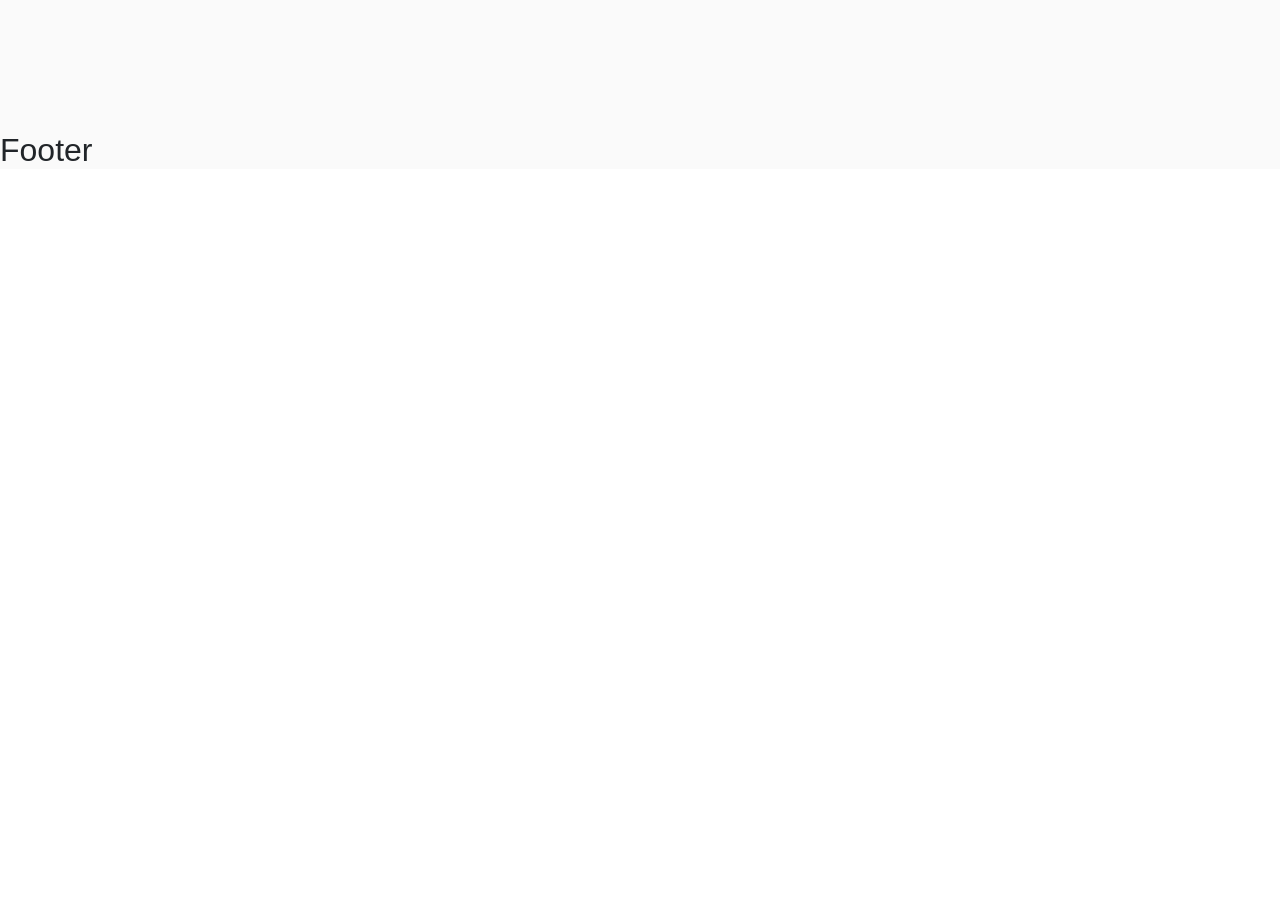
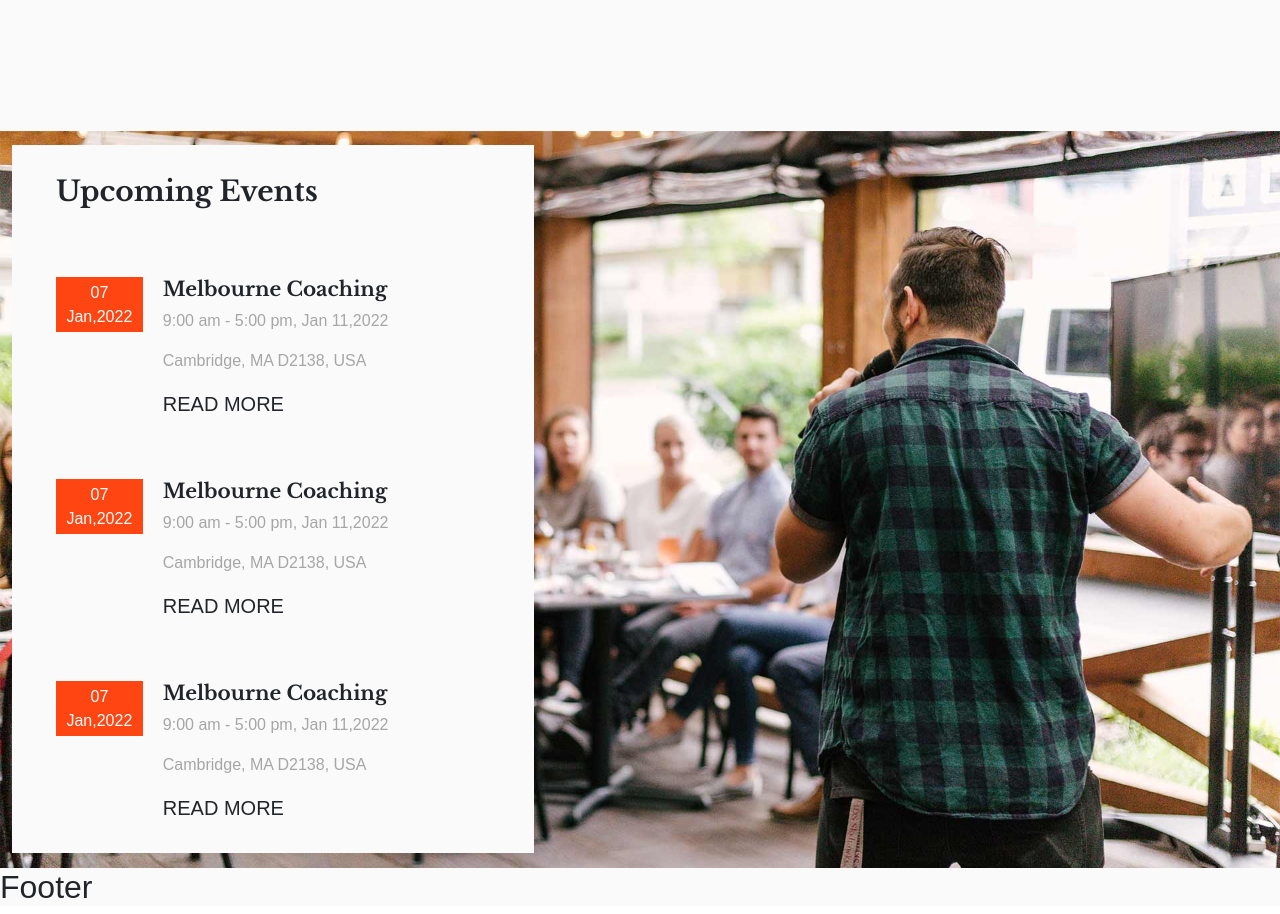
Before and after one commit to AntoCic/proj-html-vuejs, a Vue app: page / in a window 1280 px wide. Shown: the part 2280-3194 px from the top of the page. Before the commit the page ends 2457 px from the top, so only its background shows below. Built offline with nearby package versions, Linux system fonts and the light colour scheme.

Commit message:
ADDED events section

```diff
--- a/src/assets/scss/partials/_utilities.scss
+++ b/src/assets/scss/partials/_utilities.scss
@@ -2,6 +2,9 @@
 
 .text-orange {
     color: $orange;
+}
+.text-gray {
+    color: $gray;
 }
 
 .p-sct{
@@ -24,7 +27,7 @@
 
 .sct-sub-title {
     font-size: 20px;
-    color: #a6a6a6;
+    color: $gray;
 }
 
 .sct-sub-line::after {
--- a/src/assets/scss/partials/_variables.scss
+++ b/src/assets/scss/partials/_variables.scss
@@ -1,6 +1,7 @@
 $font-stack: Arial, Helvetica, sans-serif;
 
 $orange: #FF4612;
+$gray: #a6a6a6;
 $bg-light-gray: #FAFAFA;
 $text-black: #1E1E1E;
 $bg-black: #1E1C1C;
--- a/src/components/AppMain.vue
+++ b/src/components/AppMain.vue
@@ -3,6 +3,13 @@
         <SctHero />
         <SctSpecialties />
         <SctFounder />
+        <SctEvents />
+        <SctLeader />
+        <SctNews />
+        <SctTestimonials />
+        <SctVideos />
+        <SctContact />
+        <SctPartners />
 
 
     </main>
--- a/src/components/SctEvents.vue
+++ b/src/components/SctEvents.vue
@@ -1,10 +1,113 @@
 <template>
-    <section class="  w-100">
+    <section class="events w-100 position-relative">
+        <img class="w-100" src="/src/assets/img/h1-img-09.jpg ">
+        <div class="ms_container-md d-flex align-items-center">
+            <div class="box-list">
+                <div class="list-items">
+                    <h2 class="sct-title no-dot">Upcoming Events</h2>
+                </div>
+                <div class="list-items">
+                    <div class="lc-data">
+                        <p class="mb-0">07</p>
+                        <p class="mb-0">Jan,2022</p>
+                    </div>
+                    <div class="lc-contents">
+                        <h3 class="lc-title">Melbourne Coaching</h3>
+                        <p class="lc-info">9:00 am - 5:00 pm, Jan 11,2022</p>
+                    <p class="lc-info">Cambridge, MA D2138, USA</p>
+                    <a href="#" class="lc-read">READ MORE</a>
+                    </div>
 
+                </div>
+                <div class="list-items">
+                    <div class="lc-data">
+                        <p class="mb-0">07</p>
+                        <p class="mb-0">Jan,2022</p>
+                    </div>
+                    <div class="lc-contents">
+                        <h3 class="lc-title">Melbourne Coaching</h3>
+                        <p class="lc-info">9:00 am - 5:00 pm, Jan 11,2022</p>
+                    <p class="lc-info">Cambridge, MA D2138, USA</p>
+                    <a href="#" class="lc-read">READ MORE</a>
+                    </div>
+
+                </div>
+                <div class="list-items">
+                    <div class="lc-data">
+                        <p class="mb-0">07</p>
+                        <p class="mb-0">Jan,2022</p>
+                    </div>
+                    <div class="lc-contents">
+                        <h3 class="lc-title">Melbourne Coaching</h3>
+                        <p class="lc-info">9:00 am - 5:00 pm, Jan 11,2022</p>
+                    <p class="lc-info">Cambridge, MA D2138, USA</p>
+                    <a href="#" class="lc-read">READ MORE</a>
+                    </div>
+
+                </div>
+
+            </div>
+        </div>
     </section>
 
 </template>
 
 <style lang="scss" scoped>
+@use '../assets/scss/partials/_variables.scss' as *;
 
+.ms_container-md {
+    position: absolute;
+    top: 0;
+    bottom: 0;
+    right: 0;
+    left: 0;
+}
+
+
+
+.box-list {
+    background-color: #FAFAFA;
+    width: 522px;
+
+    .list-items {
+        display: flex;
+
+        padding: 30px 44px;
+
+        .sct-title {
+            font-size: 28px;
+        }
+    }
+}
+
+.lc-data {
+    width: 20%;
+    height: 55px;
+    background-color: $orange;
+    display: flex;
+    flex-direction: column;
+    align-items: center;
+    justify-content: center;
+    color: #fff;
+}
+
+.lc-contents {
+    width: 80%;
+    padding: 0 20px;
+
+    .lc-info {
+        color: $gray;
+    }
+
+    .lc-read {
+        font-size: 20px;
+    }
+}
+
+.lc-title {
+    font-size: 20px;
+    font-family: "Libre Baskerville", serif;
+    font-weight: 700;
+    font-style: normal;
+}
 </style>
```
